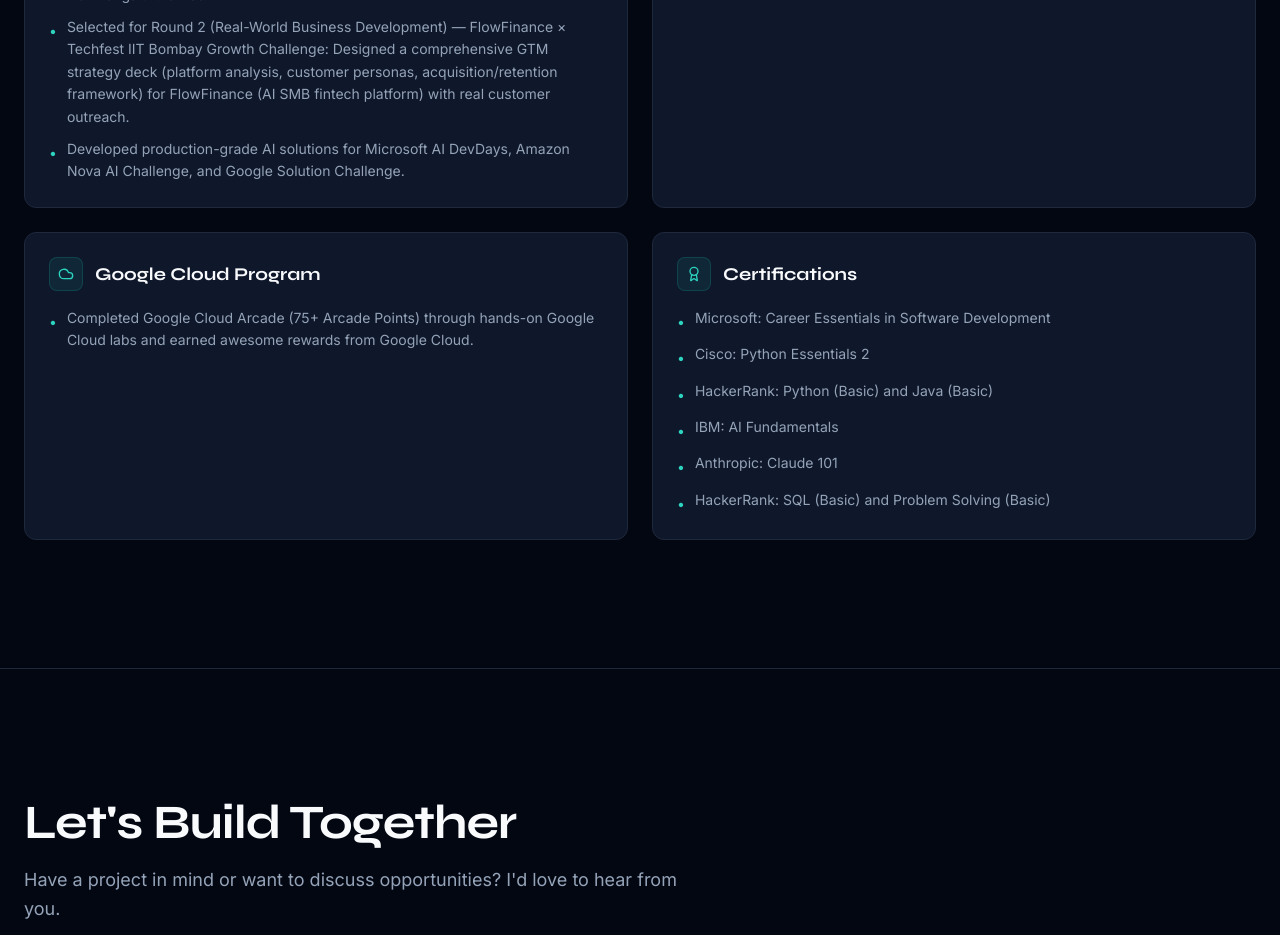
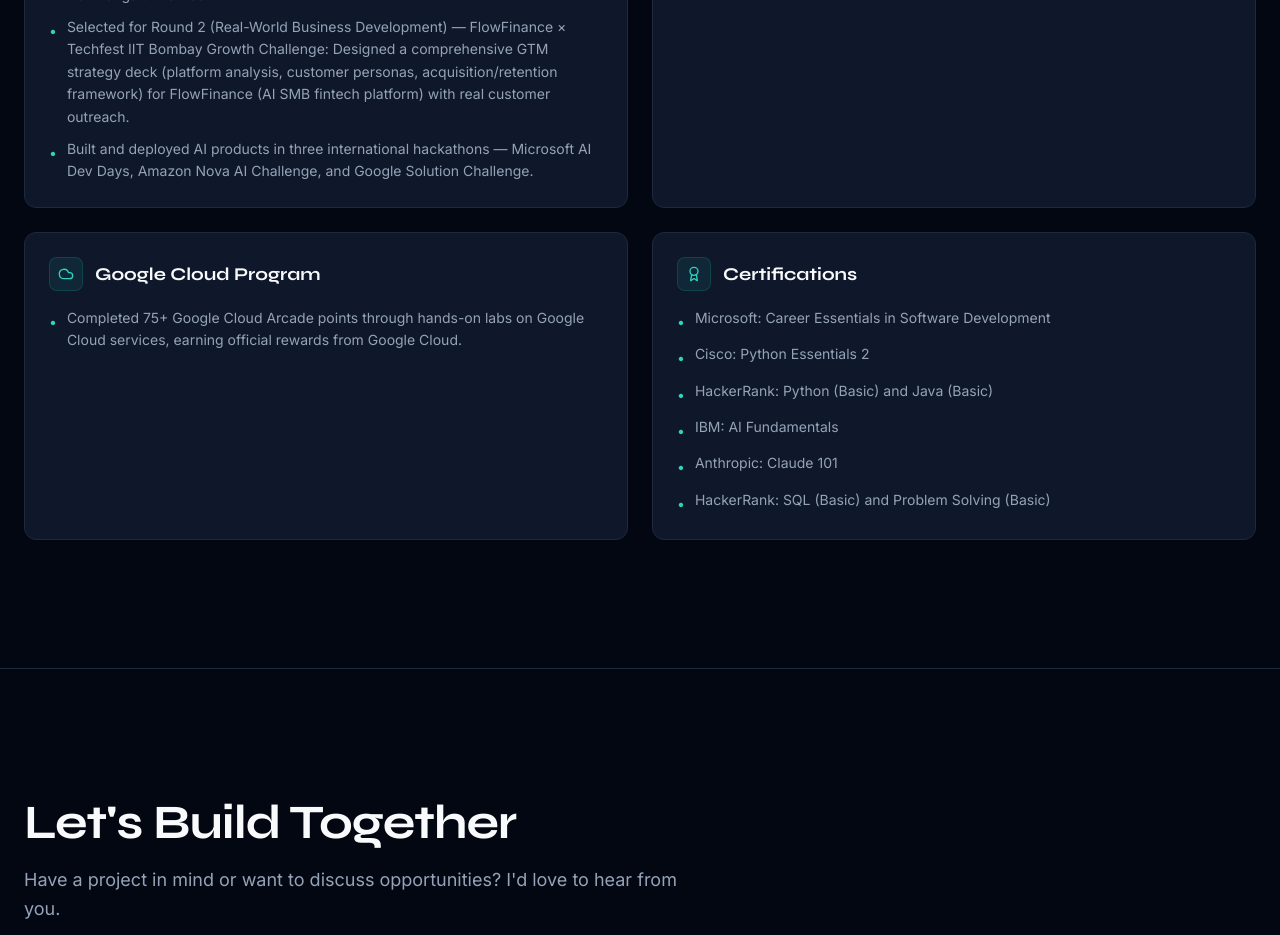
Before and after one commit to Anil-Pradhan-web/MY-PORTFOLIO, a Next.js app: page / in a window 1280 px wide. Shown: the part 4620-5555 px from the top of the page. Built offline with nearby package versions, Linux system fonts and the light colour scheme.

Commit message:
feat: update hackathons and Google Cloud Arcade achievement points

```diff
--- a/resume.html
+++ b/resume.html
@@ -276,7 +276,7 @@
       </div>
       <div class="flex items-start gap-2">
         <span class="text-sky-500 font-bold flex-shrink-0">&bull;</span>
-        <span>Developed production-grade AI solutions for Microsoft AI DevDays, Amazon Nova AI Challenge, and Google Solution Challenge.</span>
+        <span>Built and deployed AI products in three international hackathons — Microsoft AI Dev Days, Amazon Nova AI Challenge, and Google Solution Challenge.</span>
       </div>
       <div class="flex items-start gap-2">
         <span class="text-sky-500 font-bold flex-shrink-0">&bull;</span>
@@ -284,7 +284,7 @@
       </div>
       <div class="flex items-start gap-2 col-span-2 mt-0.5">
         <span class="text-sky-500 font-bold flex-shrink-0">&bull;</span>
-        <span>Completed Google Cloud Arcade (75+ Arcade Points) through hands-on Google Cloud labs and earned rewards from Google Cloud.</span>
+        <span>Completed 75+ Google Cloud Arcade points through hands-on labs on Google Cloud services, earning official rewards from Google Cloud.</span>
       </div>
       <div class="flex items-start gap-2 col-span-2 mt-0.5">
         <span class="text-sky-500 font-bold flex-shrink-0">&bull;</span>
--- a/src/components/sections/BuildLog.tsx
+++ b/src/components/sections/BuildLog.tsx
@@ -11,7 +11,7 @@
     items: [
       '2nd Runner-Up — Dell FutureMinds AI Hackathon 2026: Secured a Top 3 finish among 8,000+ participants nationwide, advancing to the Grand Finale and presenting our solution to senior Dell leaders and corporate employees at the Dell Bengaluru office.',
       "Selected for Round 2 (Real-World Business Development) — FlowFinance × Techfest IIT Bombay Growth Challenge: Designed a comprehensive GTM strategy deck (platform analysis, customer personas, acquisition/retention framework) for FlowFinance (AI SMB fintech platform) with real customer outreach.",
-      'Developed production-grade AI solutions for Microsoft AI DevDays, Amazon Nova AI Challenge, and Google Solution Challenge.',
+      'Built and deployed AI products in three international hackathons — Microsoft AI Dev Days, Amazon Nova AI Challenge, and Google Solution Challenge.',
     ],
   },
   {
@@ -25,7 +25,7 @@
     title: 'Google Cloud Program',
     icon: Cloud,
     items: [
-      'Completed Google Cloud Arcade (75+ Arcade Points) through hands-on Google Cloud labs and earned awesome rewards from Google Cloud.',
+      'Completed 75+ Google Cloud Arcade points through hands-on labs on Google Cloud services, earning official rewards from Google Cloud.',
     ],
   },
   {
```
Also changed, not shown: 2 other files (tests, documents, lock files or other folders).
